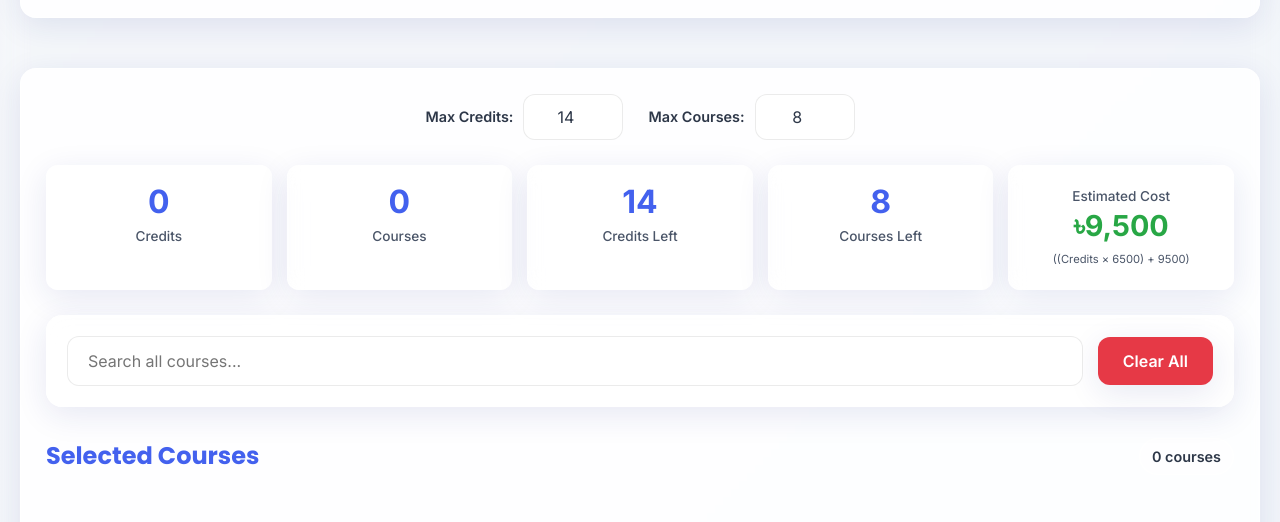
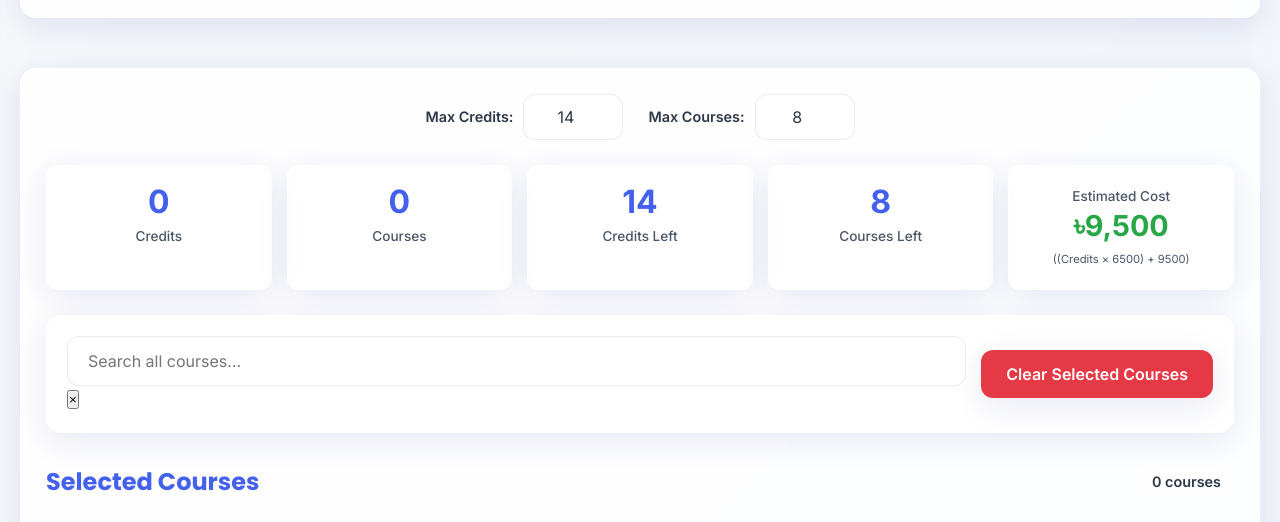
Before and after one commit to ashik-maybe/bscse-course-planner, a website built with Vite: page index.html in a window 1280 px wide. Shown: the part 180-702 px from the top of the page. Built offline with nearby package versions, Linux system fonts and the light colour scheme.

Commit message:
Update index.html

```diff
--- a/index.html
+++ b/index.html
@@ -72,9 +72,10 @@
     <div class="search-container">
         <div class="search-wrapper">
             <input type="text" id="searchInput" placeholder="Search all courses...">
+            <button class="clear-search" id="clearSearchIcon" title="Clear search">×</button>
         </div>
     </div>
-    <button id="clearAll" class="clear-button">Clear All</button>
+    <button id="clearAll" class="clear-button">Clear Selected Courses</button>
 </div>
 
         <div class="main-content">
```
